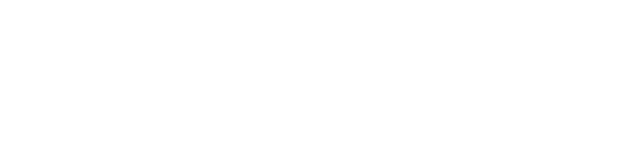
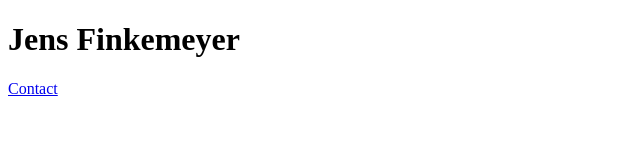
Before and after one commit to FNKMYR/personal_website, a plain HTML site: page index.html in a window 1280 px wide. Shown: the whole page, without its empty margins (0-640 px from the left). Drawn offline with Linux system fonts and the light colour scheme.

Commit message:
Add header

```diff
--- a/index.html
+++ b/index.html
@@ -1,12 +1,18 @@
 <!DOCTYPE html>
 <html lang="en">
 <head>
-    <meta charset="UTF-8">
-    <meta http-equiv="X-UA-Compatible" content="IE=edge">
-    <meta name="viewport" content="width=device-width, initial-scale=1.0">
-    <title>Document</title>
+	<meta charset="UTF-8">
+	<meta http-equiv="X-UA-Compatible" content="IE=edge">
+	<meta name="viewport" content="width=device-width, initial-scale=1.0">
+	<title>Jens Finkemeyer</title>
 </head>
 <body>
-
+	<header>
+		<h1>Jens Finkemeyer</h1>
+		<nav>
+		  <a href="#contact">Contact</a>
+		</nav>
+	</header>
+	<section id="contact"></section>
 </body>
 </html>
```
